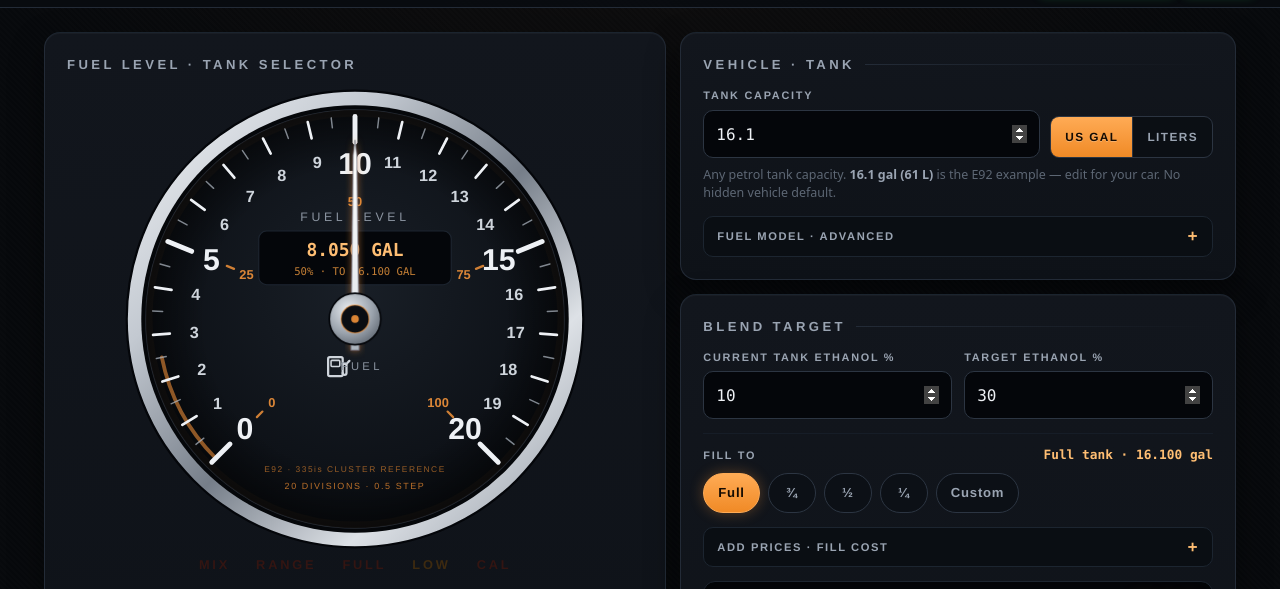
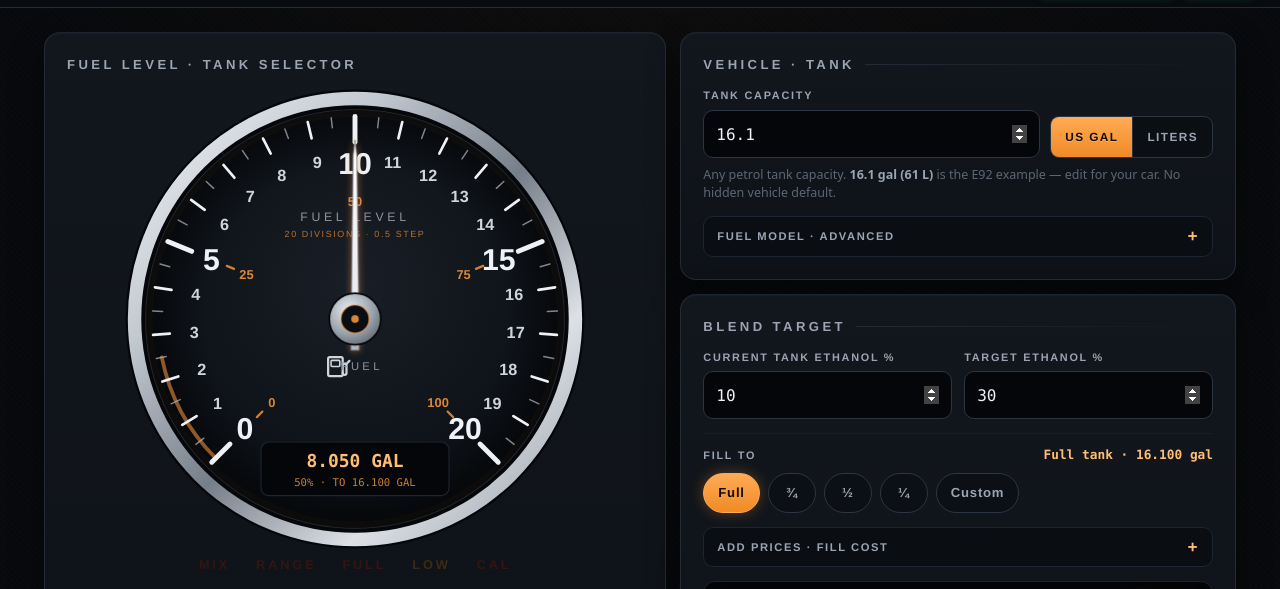
Before and after one commit to INTERRUPT-L-L-C/EthanolCalc, a plain HTML site: page index.html in a window 1280 px wide. Shown: the part 38-627 px from the top of the page. Drawn offline with Linux system fonts and the light colour scheme.

Commit message:
deploy: EthanolCalc web instrument 2026-11-15T21:05:11Z

```diff
--- a/index.html
+++ b/index.html
@@ -734,6 +734,7 @@
 
         <!-- dial captions -->
         <text class="dial-caption" x="210" y="122" text-anchor="middle" font-size="11">FUEL LEVEL</text>
+        <text class="dial-sub" x="210" y="137" text-anchor="middle" font-size="8">20 DIVISIONS · 0.5 STEP</text>
 
         <!-- fuel pump icon + FUEL -->
         <g id="pumpIcon" transform="translate(186,242)" fill="none" stroke="#cfd5dc" stroke-width="2" stroke-linecap="round" stroke-linejoin="round">
@@ -744,18 +745,15 @@
         </g>
         <text class="dial-caption" x="216" y="256" text-anchor="middle" font-size="10">FUEL</text>
 
-        <!-- LCD odometer-style readout — centered between the FUEL LEVEL caption
-             (bbox bottom 124.5) and the hub circle's top edge (210 − 23 − 0.75 stroke
-             = 186.25): midpoint 155.375, box h48 → y 131.375. Line offsets (+22/+39)
-             preserved from the original box. -->
-        <rect x="124" y="131.375" width="172" height="48" rx="7" fill="#04060a" stroke="#1d2530"/>
-        <text id="lcdMain" class="lcd-main" x="210" y="153.375" text-anchor="middle" font-size="16" font-weight="700">—</text>
-        <text id="lcdSub" class="lcd-sub" x="210" y="170.375" text-anchor="middle" font-size="9.5">—</text>
-
-        <text class="dial-sub" x="210" y="347" text-anchor="middle" font-size="7.5" opacity="0.8">E92 · 335is CLUSTER REFERENCE</text>
-        <!-- divisions caption: same 15-unit baseline rhythm below the E92 reference
-             as it originally had below FUEL LEVEL (122 → 137); 347 + 15 = 362 -->
-        <text class="dial-sub" x="210" y="362" text-anchor="middle" font-size="8">20 DIVISIONS · 0.5 STEP</text>
+        <!-- LCD odometer-style readout — moved to the footer zone per the user's
+             reference: centered exactly on the removed E92 caption's bbox center
+             (339.5 + 8.75/2 = 343.875); box h48 → y 319.875. Width 168 (x126–294)
+             clears the two-digit rim numeral 20 (bbox left 295.32) with positive
+             clearance on both sides; bottom corners at r = √(84² + 157.875²) ≈ 178.8
+             < face r187. Line offsets (+22/+39) preserved. -->
+        <rect x="126" y="319.875" width="168" height="48" rx="7" fill="#04060a" stroke="#1d2530"/>
+        <text id="lcdMain" class="lcd-main" x="210" y="341.875" text-anchor="middle" font-size="16" font-weight="700">—</text>
+        <text id="lcdSub" class="lcd-sub" x="210" y="358.875" text-anchor="middle" font-size="9.5">—</text>
 
         <!-- needle -->
         <g id="needle" filter="url(#needleGlow)">
```
